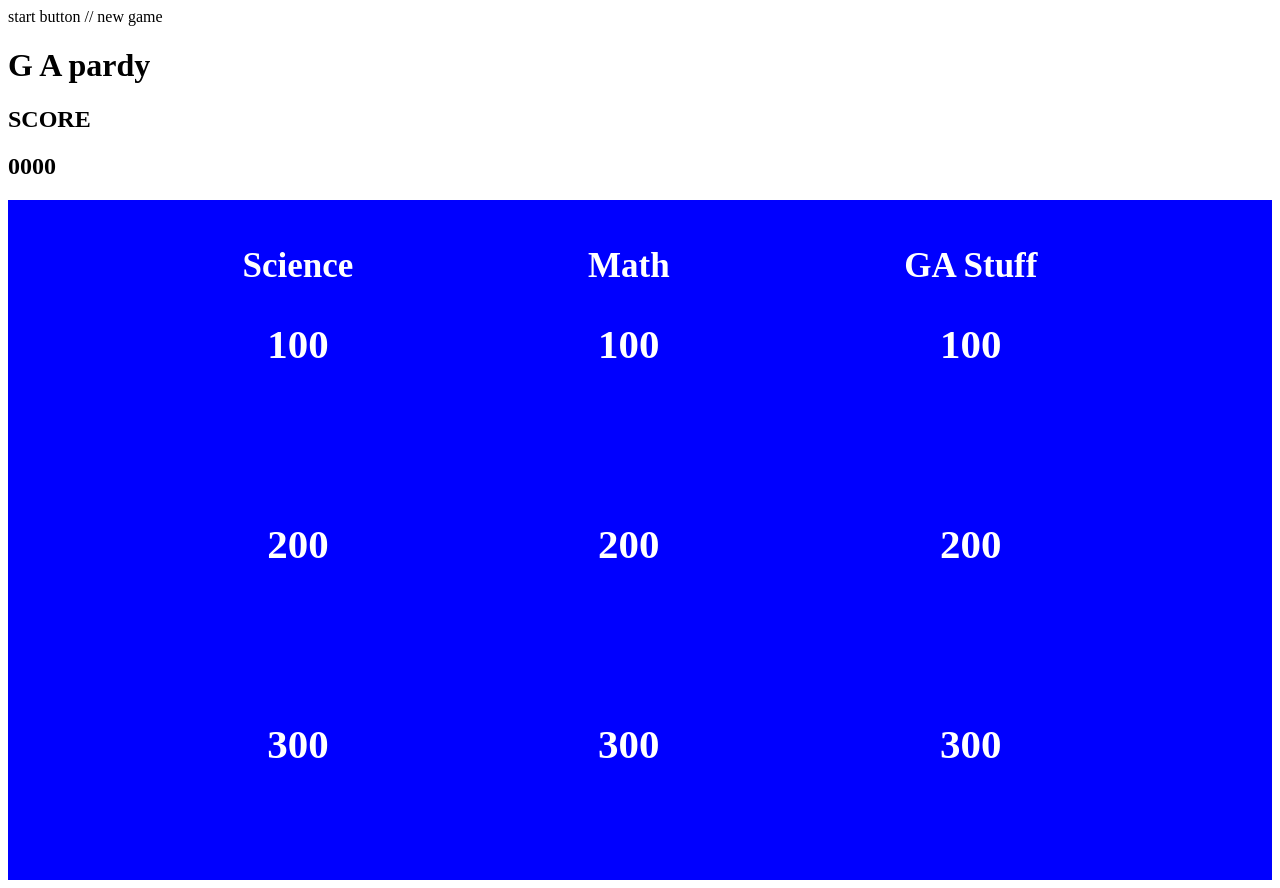
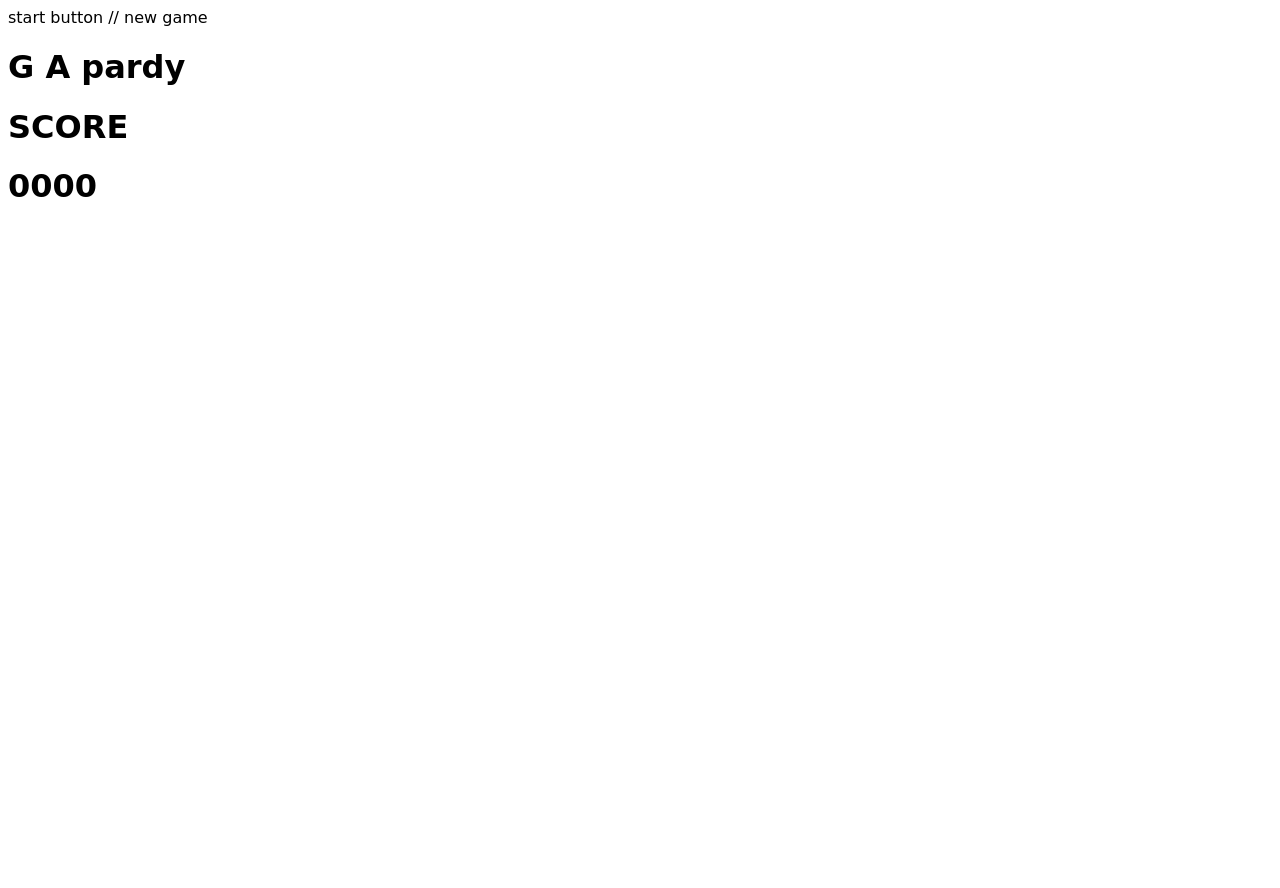
Before and after one commit to timbodiford/Project1Jeopardy, a plain HTML site: page index.html in a window 1280 px wide. After the commit the page ends 800 px from the top, so only its background shows below. Drawn offline with nearby package versions, Linux system fonts and the light colour scheme; a web font is replaced by a local one.

Commit message:
starting over....................

```diff
--- a/index.html
+++ b/index.html
@@ -10,6 +10,8 @@
     <script src="https://code.jquery.com/jquery-3.1.1.js"
         integrity="sha256-16cdPddA6VdVInumRGo6IbivbERE8p7CQR3HzTBuELA=" crossorigin="anonymous" defer></script>
     <script src="./js/script.js" defer></script>
+    <link href="https://fonts.googleapis.com/css?family=Anton|Boogaloo&display=swap" rel="stylesheet">
+
 
 </head>
 
@@ -21,48 +23,14 @@
     </div>
 
     <div class=score>
-        <h2>SCORE </h2>
-        <h2 class=scoreValue>0000</h2>
+        <h1>SCORE </h1>
+        <h1 class=scoreValue>0000</h1>
     </div>
 
-    <div class=grid-container>
-        <div class=category1>
-            <h4 class=categoryName>Science</h4>
-        </div>
-        <div class=category2>
-            <h4 class=categoryName>Math</h4>
-        </div>
-        <div class=category3>
-            <h4 class=categoryName>GA Stuff</h4>
-        </div>
-        <div class=science100>
-            <h3>100</h3>
-        </div>
-        <div class=math100>
-            <h3>100</h3>
-        </div>
-        <div class=gastuff100>
-            <h3>100</h3>
-        </div>
-        <div class=science200>
-            <h3>200</h3>
-        </div>
-        <div class=math200>
-            <h3>200</h3>
-        </div>
-        <div class=gastuff200>
-            <h3>200</h3>
-        </div>
-        <div class=science300>
-            <h3>300</h3>
-        </div>
-        <div class=math300>
-            <h3>300</h3>
-        </div>
-        <div class=gastuff300>
-            <h3>300</h3>
-        </div>
+    <div class=main-container>
+
     </div>
+
 
 
 
--- a/js/script.js
+++ b/js/script.js
@@ -8,28 +8,32 @@
 $(document).ready(function () {
 
 
-var categories = [
-    "HTML",
-    "JS"
-]
-var tilevalueS = [
-    "100",
-    "300",
-    "500"
-]
+// var categories = [
+//     "HTML",
+//     "JS"
+// ]
+// var tilevalueS = [
+//     "100",
+//     "300",
+//     "500"
+// ]
 
-var questions = {
-    true: "Correct",
-    false: "Not correct",
-    false: "Not correct",
-}
+// var questions = {
+//     true: "Correct",
+//     false: "Not correct",
+//     false: "Not correct",
+// }
 
 
-//this doesn't tie questions to a specific category or value..  i think i need to nest.. refer to the planets object...
+// //this doesn't tie questions to a specific category or value..  i think i need to nest.. refer to the planets object...
+
+
+
 
 var science = {
     values: {
-        100: {
+        onHundred: {
+            question: "Which is correct?",
             trueAnswer: "correct Question",
             falseAnswers: [
                 "This question is false",
@@ -38,7 +42,8 @@ var science = {
             ],
             attempted: false
         },
-        200: {
+        twoHundred: {
+            question: "Which is correct?",
             trueAnswer: "correct Question",
             falseAnswers: [
                 "This question is false",
@@ -47,7 +52,8 @@ var science = {
             ],
             attempted: false
         },
-        300: {
+        threeHundred: {
+            question: "Which is correct?",
             trueAnswer: 'correct Question',
             falseAnswers: [
                 "This question is false",
@@ -59,12 +65,25 @@ var science = {
     }
 }
 
+// for(let i = 0; i < 5; i++) {
+//     let btn = document.createElement('button');
+//     btn.classList.add('square');
+//     main-Container.appendChild(btn);
+//     btn.appendChild(document.createTextNode('$100'))
+// }
 
-$()
+
+// function createDiv () {
+//     $('main-Container').append('<div class="category-tiles"')
+// }
 
 
 
 
-
+// for(let i = 0; i < 25; i++) {
+//    let btn = document.createElement('div');
+//    btn.classList.add('tile');
+//    gameBoard.appendChild(btn);
+// }
 
 })
--- a/style.css
+++ b/style.css
@@ -1,3 +1,9 @@
+/* font-family: 'Anton', sans-serif;
+font-family: 'Boogaloo', cursive; */
+
+body {
+    font-family: 'Boogaloo', cursive;}
+
 .grid-container {
     display: grid;
     grid-template-columns: auto auto auto;
@@ -7,5 +13,7 @@
     background-color: blue;
     color: white;
     font-size: 35px;
-
-  }
+}
+container {
+    border-color: white;
+}
```
